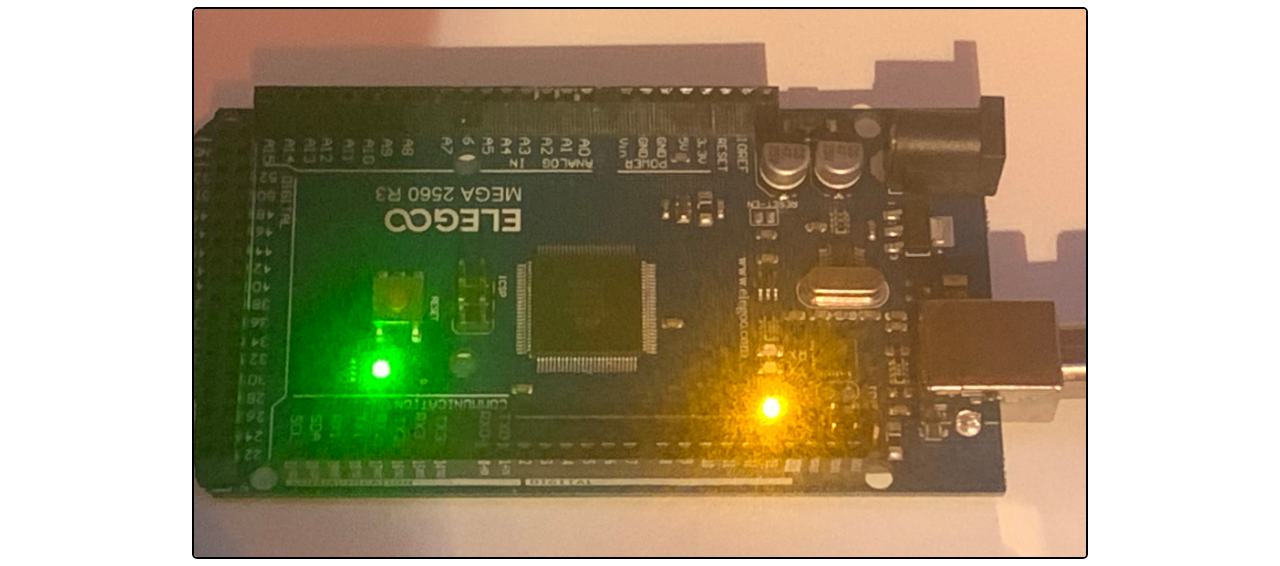
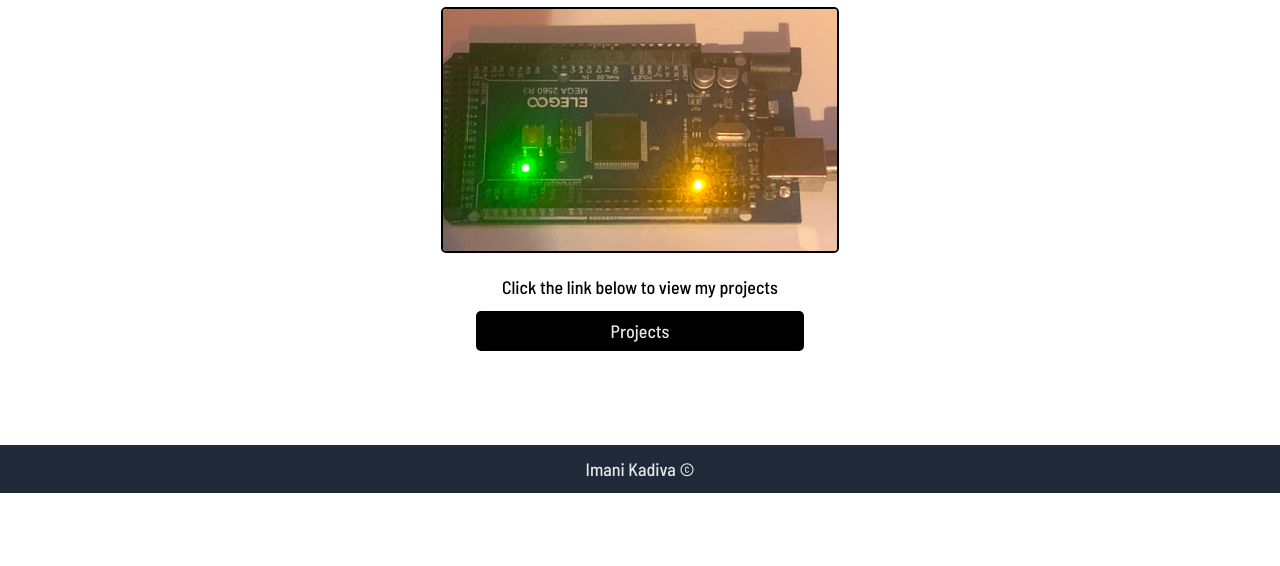
Before and after one commit to ImaniKadiva7/My_Embedded_Systems_Project_Skills_Demonstration_website, a plain HTML site: page index.html in a window 1280 px wide. Shown: the part 234-800 px from the top of the page. Drawn offline with nearby package versions, Linux system fonts and the light colour scheme.

Commit message:
eigth commit

```diff
--- a/style.css
+++ b/style.css
@@ -218,7 +218,7 @@ footer p
 
     .home-main .home-section2 figure img
     {
-        width: 100%;
+        width: 398px;
         height: auto;
     }
     .projectContainer
```
